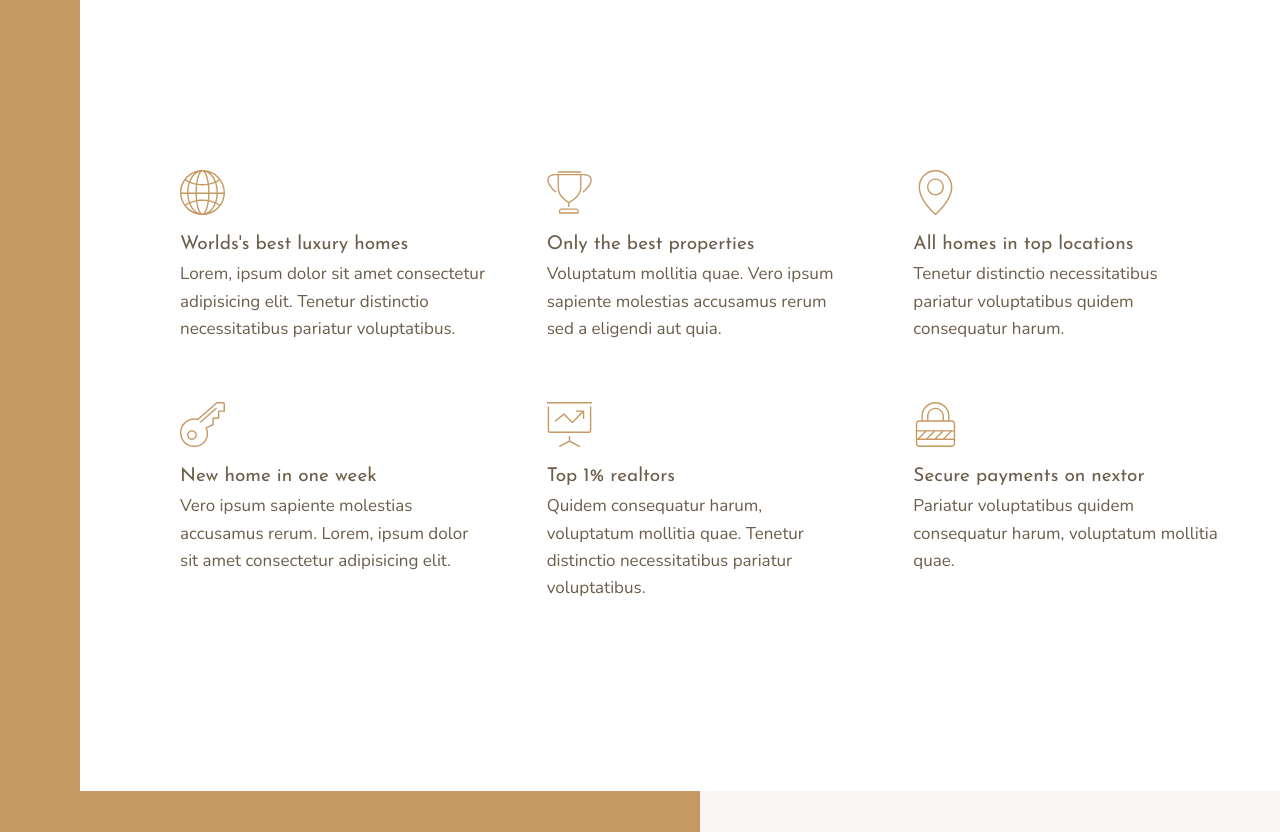
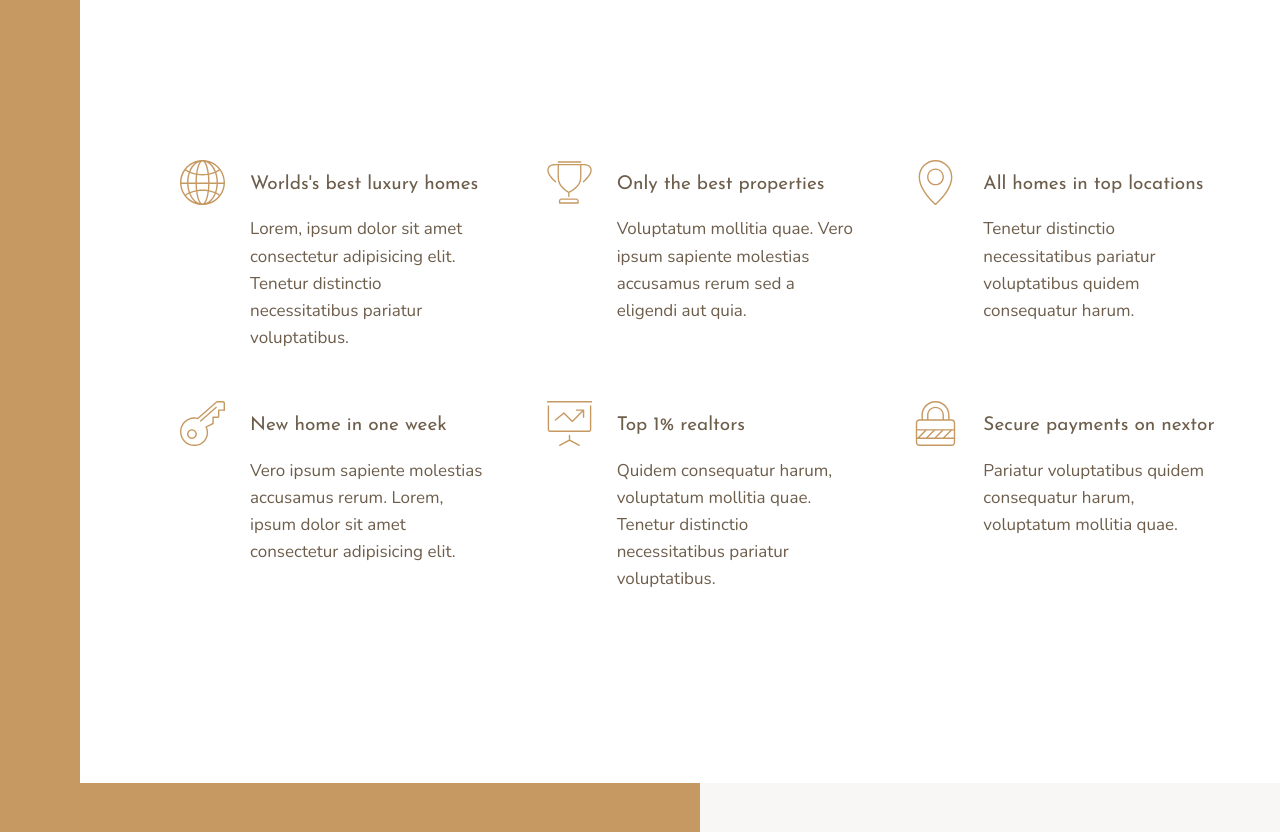
Before and after one commit to echeadle/nexter, a website: page index.html in a window 1280 px wide. Shown: the part 660-1492 px from the top of the page. Drawn offline with nearby package versions, Linux system fonts and the light colour scheme; files that its build step writes are made by us from their sources.

Commit message:
Finish Features

```diff
--- a/sass/_features.scss
+++ b/sass/_features.scss
@@ -4,16 +4,25 @@
     margin: 15rem 0;
 
     display:grid;
-    grid-template-columns: repeat(3, 1fr);
+    // grid-template-columns: repeat(3, 1fr); Not responsive
+    grid-template-columns: repeat(auto-fit, minmax(25rem, 1fr));
     grid-gap: 6rem;
+    align-items: start;
 }
 
 .feature {
+
+    display: grid;
+    grid-template-columns: min-content 1fr;
+    grid-row-gap: 1.5rem;
+    grid-column-gap: 2.5rem;
 
     &__icon {
         fill: $color-primary;
         width: 4.5rem;
         height: 4.5rem;
+        grid-row: 1 / span 2;
+        transform: translateY(-1rem);
     }
 
     &__text {
```
